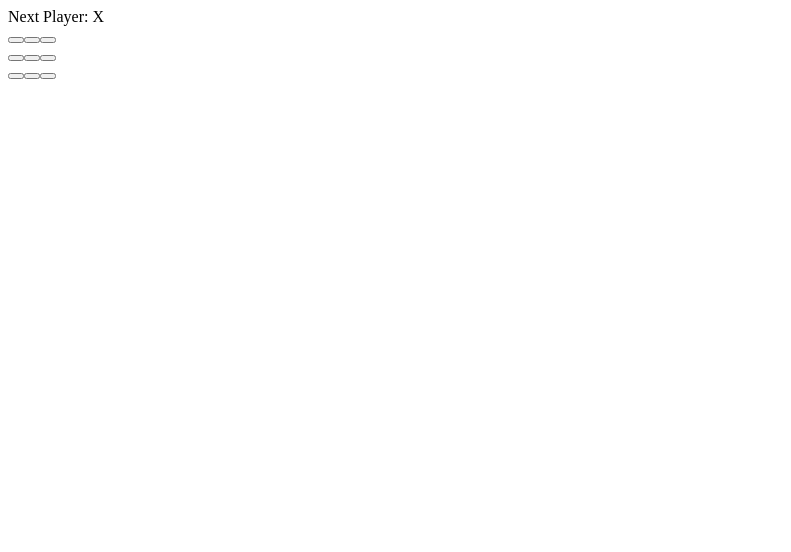
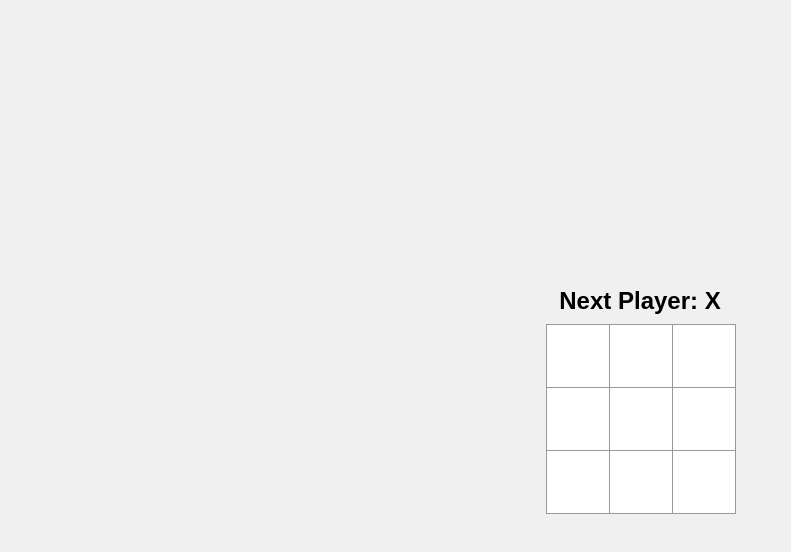
Before and after one commit to Megha30501/tic-tac-toe, a React (Vite) app: page / in a window 1280 px wide. Shown: the top 552 px of the page, without its empty margins (0-791 px from the left). Built offline with nearby package versions, Linux system fonts and the light colour scheme.

Commit message:
added some css

```diff
--- /dev/null
+++ b/src/App.css
@@ -0,0 +1,62 @@
+body {
+  font-family: "Arial", sans-serif;
+  display: flex;
+  justify-content: center;
+  align-items: center;
+  height: 100vh;
+  background-color: #f0f0f0;
+  margin: 0;
+}
+
+.status {
+  margin-bottom: 10px;
+  font-size: 24px;
+  font-weight: bold;
+}
+
+.board-row {
+  display: flex;
+}
+
+.square {
+  background: #fff;
+  border: 1px solid #999;
+  font-size: 48px;
+  font-weight: bold;
+  line-height: 64px;
+  height: 64px;
+  width: 64px;
+  margin-right: -1px;
+  margin-top: -1px;
+  padding: 0;
+  text-align: center;
+  cursor: pointer;
+  transition: background-color 0.3s;
+}
+
+.square:hover {
+  background-color: #ddd;
+}
+
+.square:focus {
+  outline: none;
+}
+
+.board-row:after {
+  clear: both;
+  content: "";
+  display: table;
+}
+
+.game {
+  display: flex;
+  flex-direction: column;
+  align-items: center;
+}
+
+button {
+  background: none;
+  border: none;
+  padding: 0;
+  cursor: pointer;
+}
--- a/src/App.jsx
+++ b/src/App.jsx
@@ -1,5 +1,5 @@
 import { useState } from "react";
-
+import './App.css';
 function Button({ value, onSquareClick }) {
   return (
     <button className="square" onClick={onSquareClick}>
@@ -8,8 +8,7 @@ function Button({ value, onSquareClick }) {
   );
 }
 
-
-function calculateWinner (squares) {
+function calculateWinner(squares) {
   const lines = [
     [0, 1, 2],
     [3, 4, 5],
@@ -18,11 +17,16 @@ function calculateWinner (squares) {
     [1, 4, 7],
     [2, 5, 8],
     [0, 4, 8],
-    [2, 4, 6]
+    [2, 4, 6],
   ];
-  for(let i = 0; i < lines.length; i++){
-    const [a,b,c] = lines[i];
-    if (squares[a] && squares[a] === squares[b] && squares[b] ===squares[c] && squares[c]){
+  for (let i = 0; i < lines.length; i++) {
+    const [a, b, c] = lines[i];
+    if (
+      squares[a] &&
+      squares[a] === squares[b] &&
+      squares[b] === squares[c] &&
+      squares[c]
+    ) {
       return squares[a];
     }
   }
@@ -33,12 +37,12 @@ const App = () => {
   const [squares, setSquares] = useState(Array(9).fill(null));
 
   function handleClick(i) {
-    if(squares[i] || calculateWinner(squares)){
+    if (squares[i] || calculateWinner(squares)) {
       return;
     }
     const nextSquares = squares.slice();
 
-    if(xIsNext){
+    if (xIsNext) {
       nextSquares[i] = "X";
     } else {
       nextSquares[i] = "0";
@@ -48,13 +52,13 @@ const App = () => {
   }
   const winner = calculateWinner(squares);
   let status;
-    if(winner){
+  if (winner) {
     status = "Winner: " + winner;
   } else {
-      status = "Next Player: "+(xIsNext ? "X" :"0");
+    status = "Next Player: " + (xIsNext ? "X" : "0");
   }
  return (
-    <>
+  <div className="game">
   <div className="status">{status}</div>
   <div className="board-row">
     <Button value={squares[0]} onSquareClick={() => handleClick(0)} />
@@ -71,7 +75,7 @@ const App = () => {
     <Button value={squares[7]} onSquareClick={() => handleClick(7)} />
     <Button value={squares[8]} onSquareClick={() => handleClick(8)} />
   </div>
-    </>
+</div>
   );
 };
 
```
Lines whose indentation alone changed are shown as unchanged.
